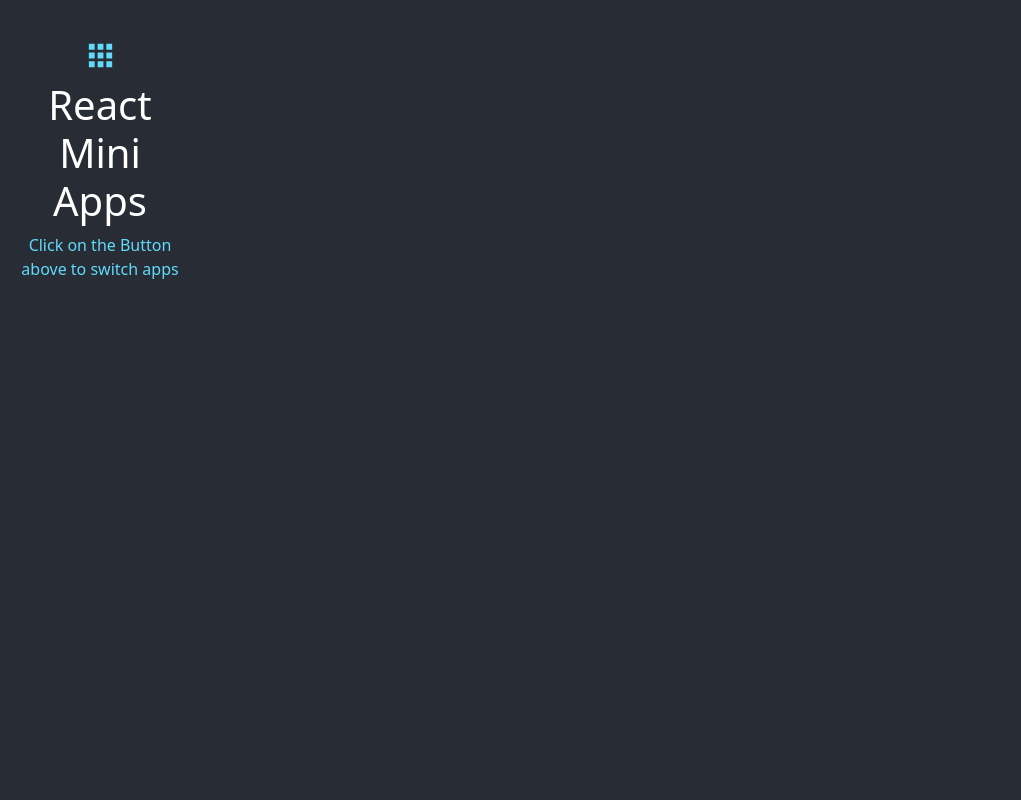
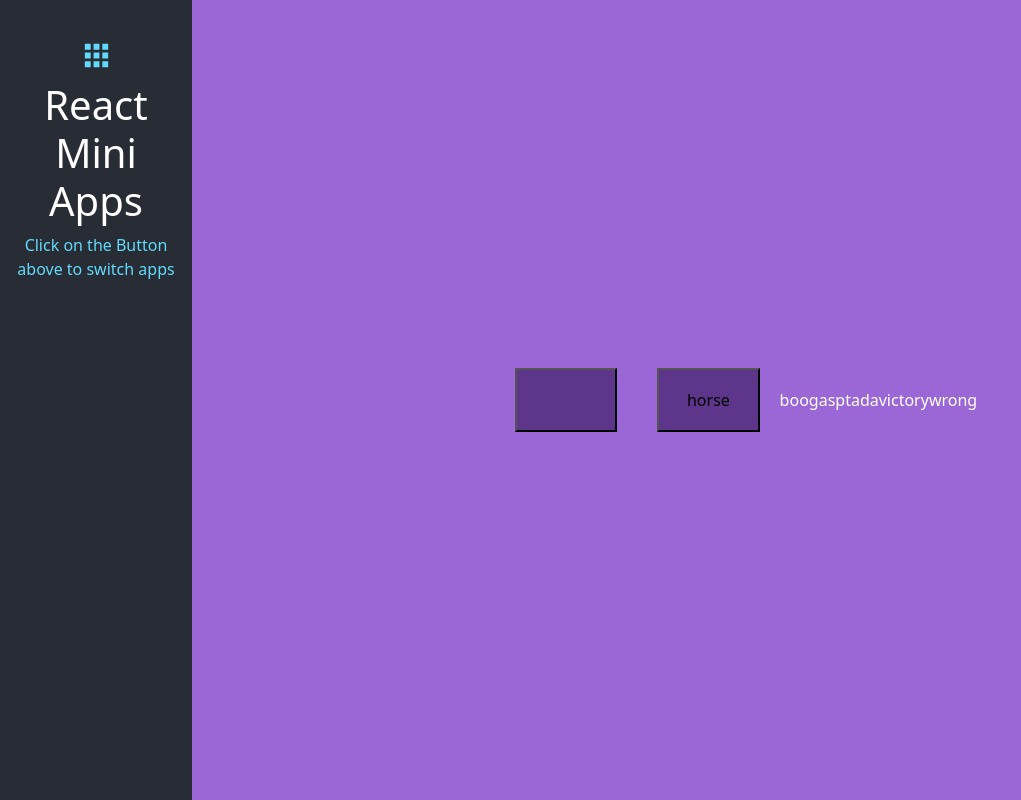
Before and after one commit to therahulmidha/mini-front-end-apps, a React (Create React App) app: page /sound-board in a window 1280 px wide. Shown: the whole page, without its empty margins (0-1021 px from the left). Built offline with nearby package versions, Linux system fonts and the light colour scheme.

Commit message:
Soundbar init

```diff
--- /dev/null
+++ b/src/components/SoundBoard/SoundBoard.css
@@ -0,0 +1,15 @@
+.sound-board {
+  background-color: #9b67d6;
+  height: 100vh;
+  width: 85vw;
+}
+
+.sound-board button {
+  margin: 20px;
+  padding: 5px;
+  width: 8vw;
+  height: 8vh;
+  background-color: #5d368b;
+  text-align: center;
+  cursor: pointer;
+}
--- /dev/null
+++ b/src/components/SoundBoard/SoundBoard.js
@@ -0,0 +1,14 @@
+import React from "react";
+import "./SoundBoard.css";
+
+export const SoundBoard = () => {
+  return <div className="sound-board center-vh">
+    <button><audio src="/audio/audio1.mp3" type="audio/ogg"></audio></button>
+    <button><audio src="/audio/horse.ogv" type="audio/ogg"></audio>horse</button>
+    <div>boo</div>
+    <div>gasp</div>
+    <div>tada</div>
+    <div>victory</div>
+    <div>wrong</div>
+  </div>;
+};
--- a/src/routes.js
+++ b/src/routes.js
@@ -8,6 +8,7 @@
 import { BlurryLoading } from "./components/BlurryLoading/BlurryLoading";
 import { ScrollAnimation } from "./components/ScrollAnimation/ScrollAnimation";
 import { FormWithWaveEffect } from "./components/FormWithWaveEffect/FormWithWaveEffect";
+import { SoundBoard } from "./components/SoundBoard/SoundBoard";
 
 export const routes = [
   {
@@ -60,4 +61,9 @@
     name: "Form with Wave Effect",
     element: <FormWithWaveEffect />,
   },
+  {
+    path: "/sound-board",
+    name: "Sound Board",
+    element: <SoundBoard />,
+  },
 ];
```
Also changed, not shown: 2 other files (tests, documents, lock files or other folders).
